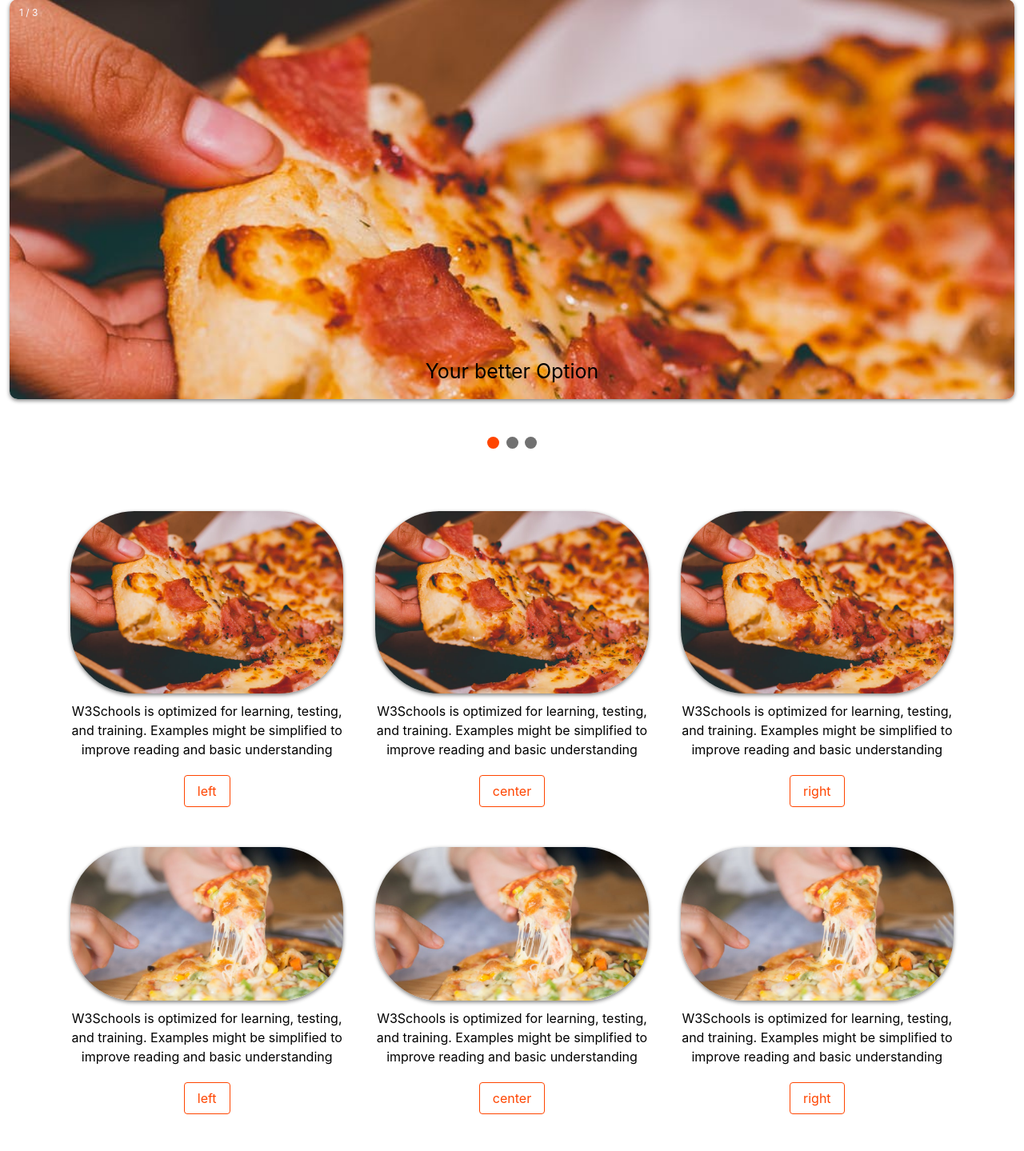
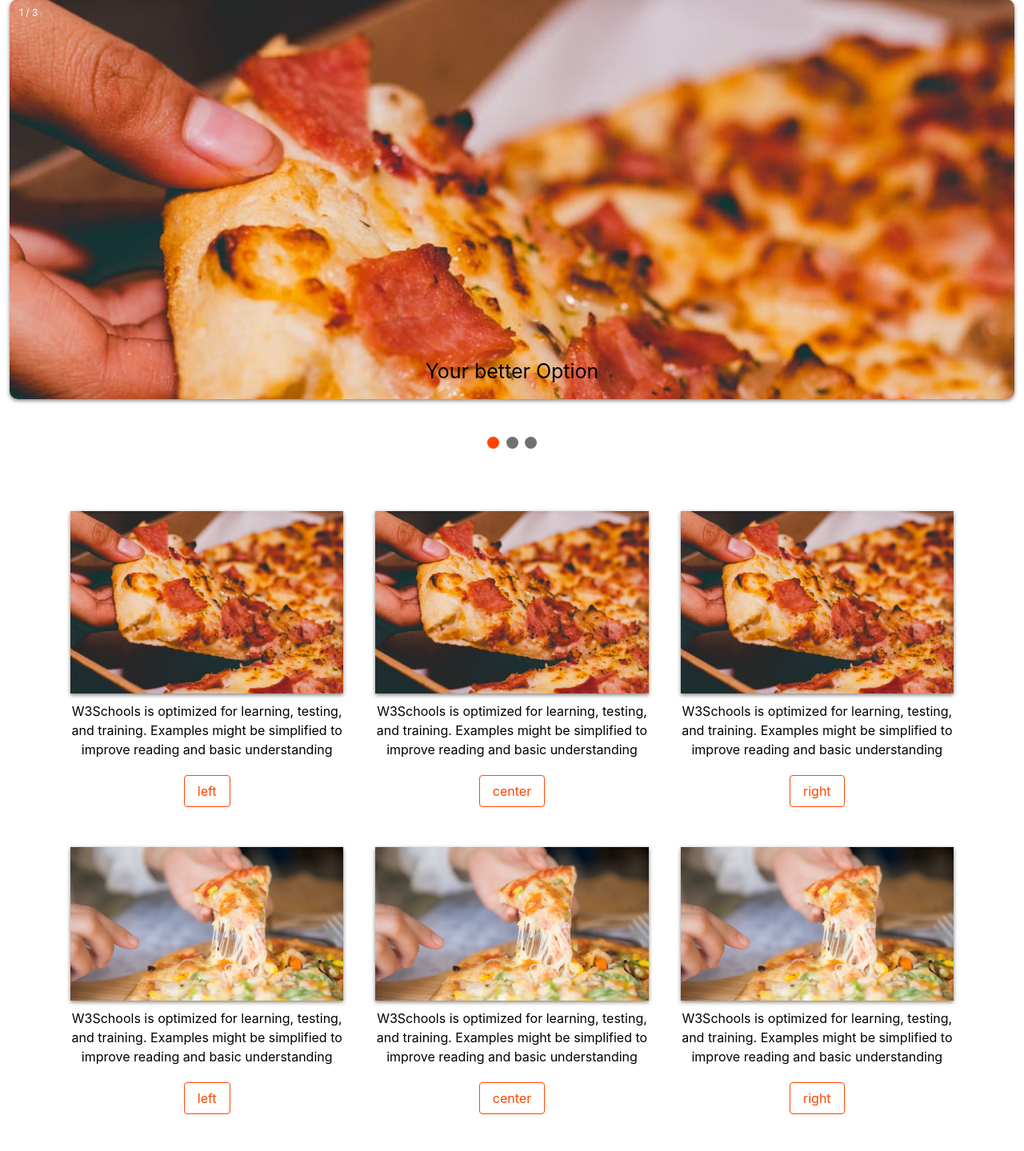
Before and after one commit to JeffreyKirigo/practicum, a PHP site: page /index.html in a window 1280 px wide. Shown: the part 95-1534 px from the top of the page at 80% size. Run offline with PHP 8.4, Linux system fonts and the light colour scheme; some libraries are stand-ins or nearby versions.

```diff
--- a/CSS/styles.css
+++ b/CSS/styles.css
@@ -68,7 +68,7 @@
     /* width: 10px; */
     margin-bottom: 10px;
     padding: 20px;
-    border-radius: 80px;
+    border-radius: 10px;
 }
 
 .learn-more .column:hover {
@@ -110,7 +110,7 @@
 
 .learn-more img {
     position: relative;
-    border-radius: 80px;
+    /* border-radius: 20px; */
     box-shadow: 0px 2px 5px grey;
 }
 
@@ -119,7 +119,7 @@
 }
 
 img {
-    vertical-align: middle;
+    /* vertical-align: middle; */
 }
 
 
```
